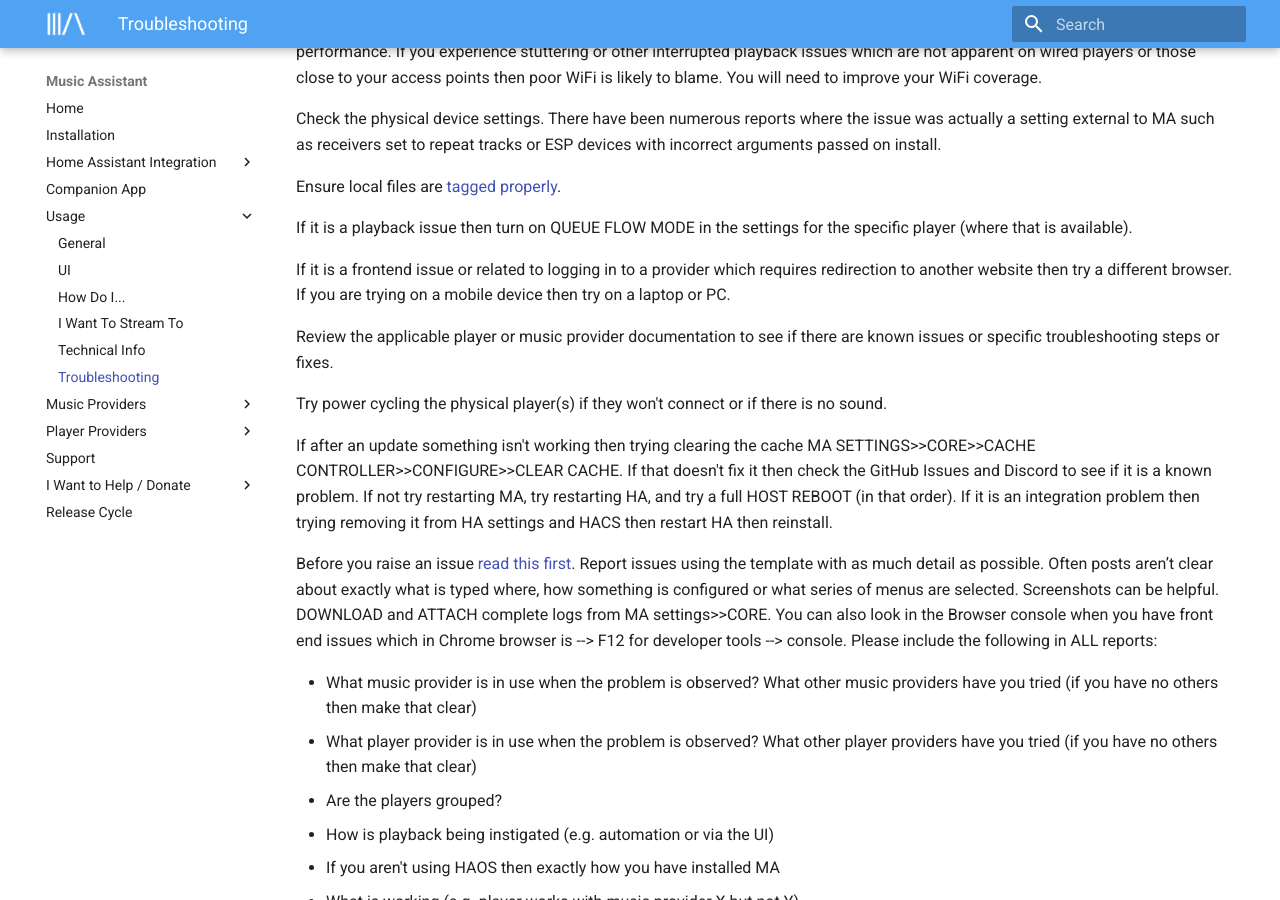
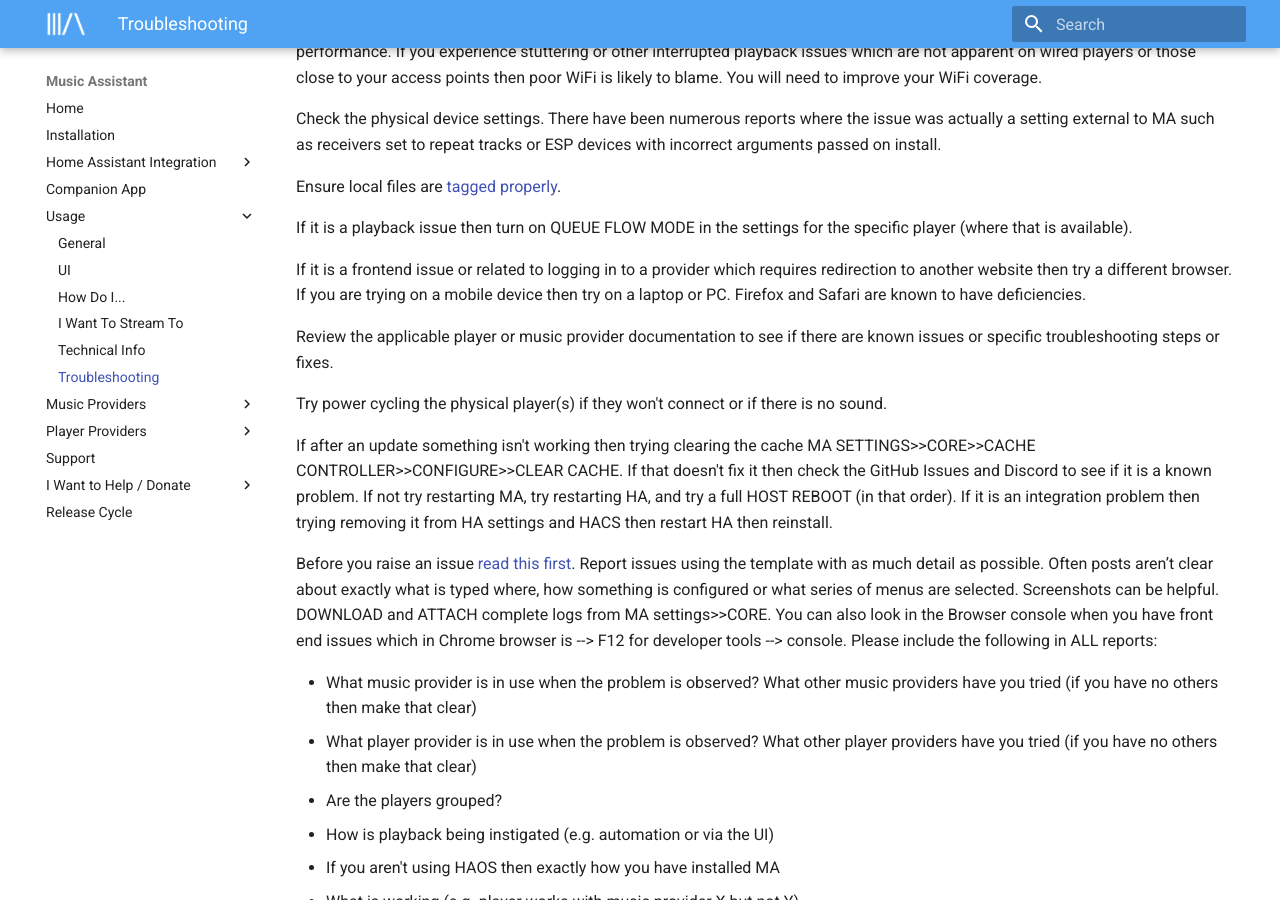
Before and after one commit to pwbriggs/music-assistant.github.io, an MkDocs documentation site: the page built from docs/faq/troubleshooting.md, in a window 1280 px wide and 900 px high, scrolled down 681 px. Built offline with MkDocs 1.6.1 and Material for MkDocs 9.7.7, drawn with Linux system fonts in a browser that asks for light colours.

Commit message:
Add sentences about Firefox/Safari

```diff
--- a/docs/faq/troubleshooting.md
+++ b/docs/faq/troubleshooting.md
@@ -23,7 +23,7 @@
 
 If it is a playback issue then turn on QUEUE FLOW MODE in the settings for the specific player (where that is available).
 
-If it is a frontend issue or related to logging in to a provider which requires redirection to another website then try a different browser. If you are trying on a mobile device then try on a laptop or PC.
+If it is a frontend issue or related to logging in to a provider which requires redirection to another website then try a different browser. If you are trying on a mobile device then try on a laptop or PC. Firefox and Safari are known to have deficiencies.
 
 Review the applicable player or music provider documentation to see if there are known issues or specific troubleshooting steps or fixes.
 
```
